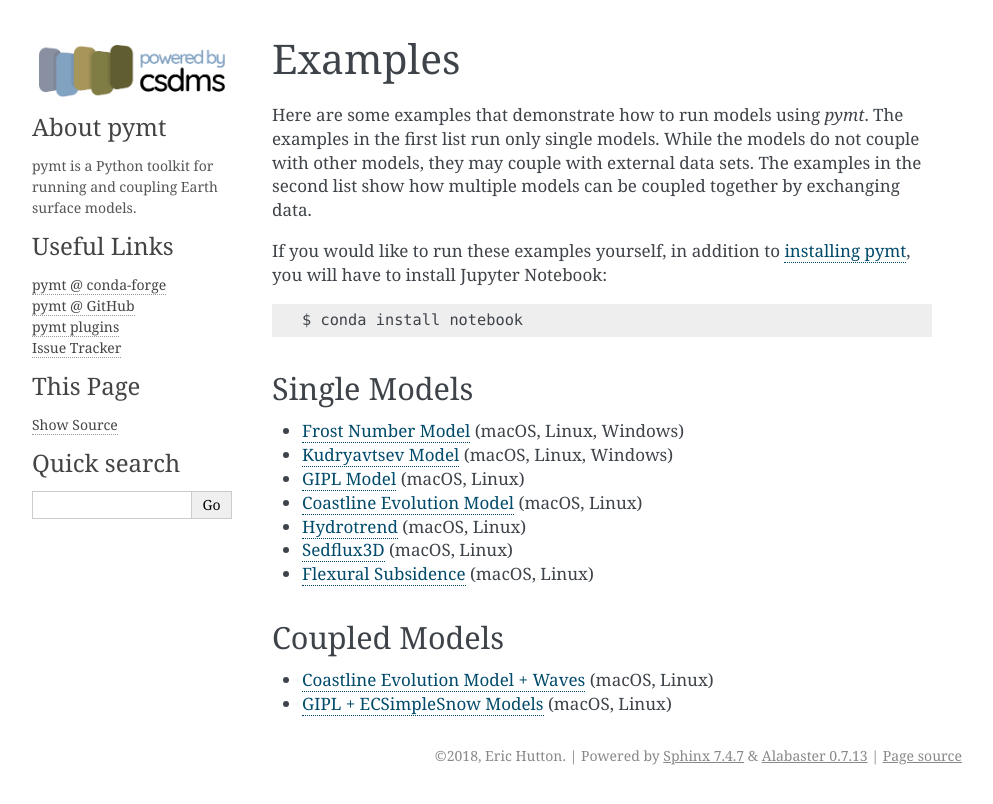
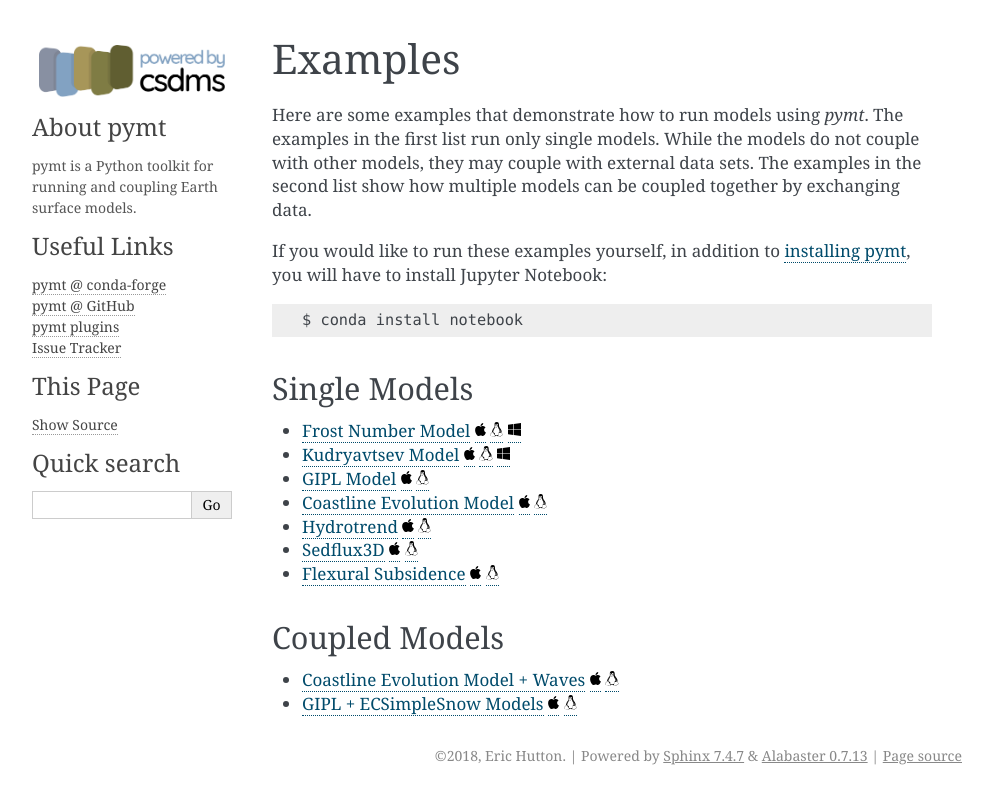
Before and after one commit to csdms/pymt, a Sphinx documentation site: the page built from docs/examples.rst, in a window 1280 px wide. Shown: the top 804 px of the page, without its empty margins (148-1141 px from the left). Built offline with Sphinx 7.4.7, drawn with Linux system fonts in a browser that asks for light colours; pages that are not in the unit, such as notebooks, are missing from menus; some of the changed lines change nothing that is shown.

Commit message:
Use OS icons instead of text

```diff
--- a/docs/examples.rst
+++ b/docs/examples.rst
@@ -19,20 +19,33 @@ have to install Jupyter Notebook:
 Single Models
 -------------
 
-* :doc:`Frost Number Model <demos/frost_number>` (macOS, Linux, Windows)
-* :doc:`Kudryavtsev Model <demos/ku>` (macOS, Linux, Windows)
-* :doc:`GIPL Model<demos/Example_01_Basic_Use_GIPL>` (macOS, Linux)
-* :doc:`Coastline Evolution Model <demos/cem>` (macOS, Linux)
-* :doc:`Hydrotrend<demos/hydrotrend>` (macOS, Linux)
-* :doc:`Sedflux3D <demos/sedflux3d>` (macOS, Linux)
-* :doc:`Flexural Subsidence <demos/subside>` (macOS, Linux)
+* :doc:`Frost Number Model <demos/frost_number>` |macOS| |Linux| |Windows|
+* :doc:`Kudryavtsev Model <demos/ku>` |macOS| |Linux| |Windows|
+* :doc:`GIPL Model<demos/Example_01_Basic_Use_GIPL>` |macOS| |Linux|
+* :doc:`Coastline Evolution Model <demos/cem>` |macOS| |Linux|
+* :doc:`Hydrotrend<demos/hydrotrend>` |macOS| |Linux|
+* :doc:`Sedflux3D <demos/sedflux3d>` |macOS| |Linux|
+* :doc:`Flexural Subsidence <demos/subside>` |macOS| |Linux|
 
 
 Coupled Models
 --------------
 
-* :doc:`Coastline Evolution Model + Waves <demos/cem_and_waves>` (macOS, Linux)
-* :doc:`GIPL + ECSimpleSnow Models <demos/Example_02_GIPL_ECSimpleSnow>` (macOS, Linux)
+* :doc:`Coastline Evolution Model + Waves <demos/cem_and_waves>` |macOS| |Linux|
+* :doc:`GIPL + ECSimpleSnow Models <demos/Example_02_GIPL_ECSimpleSnow>` |macOS| |Linux|
+
+
+.. |macOS| image:: _static/apple.svg
+   :height: 15px
+   :alt: macOS
+
+.. |Linux| image:: _static/linux.svg
+   :height: 15px
+   :alt: Linux
+
+.. |Windows| image:: _static/windows.svg
+   :height: 15px
+   :alt: Windows
 
 ..
    Sphinx emits a warning if documents aren't in a toctree.
```
